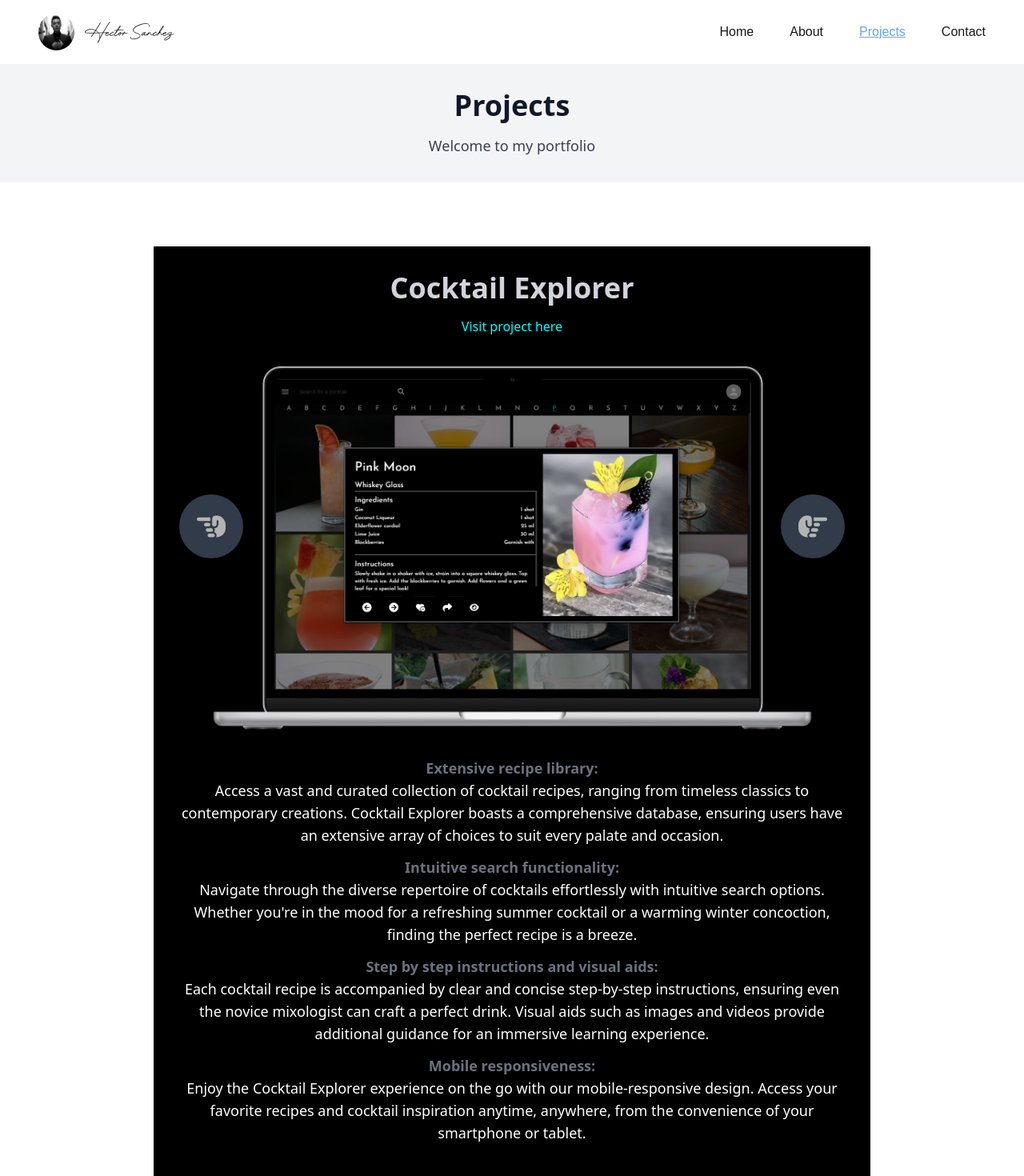
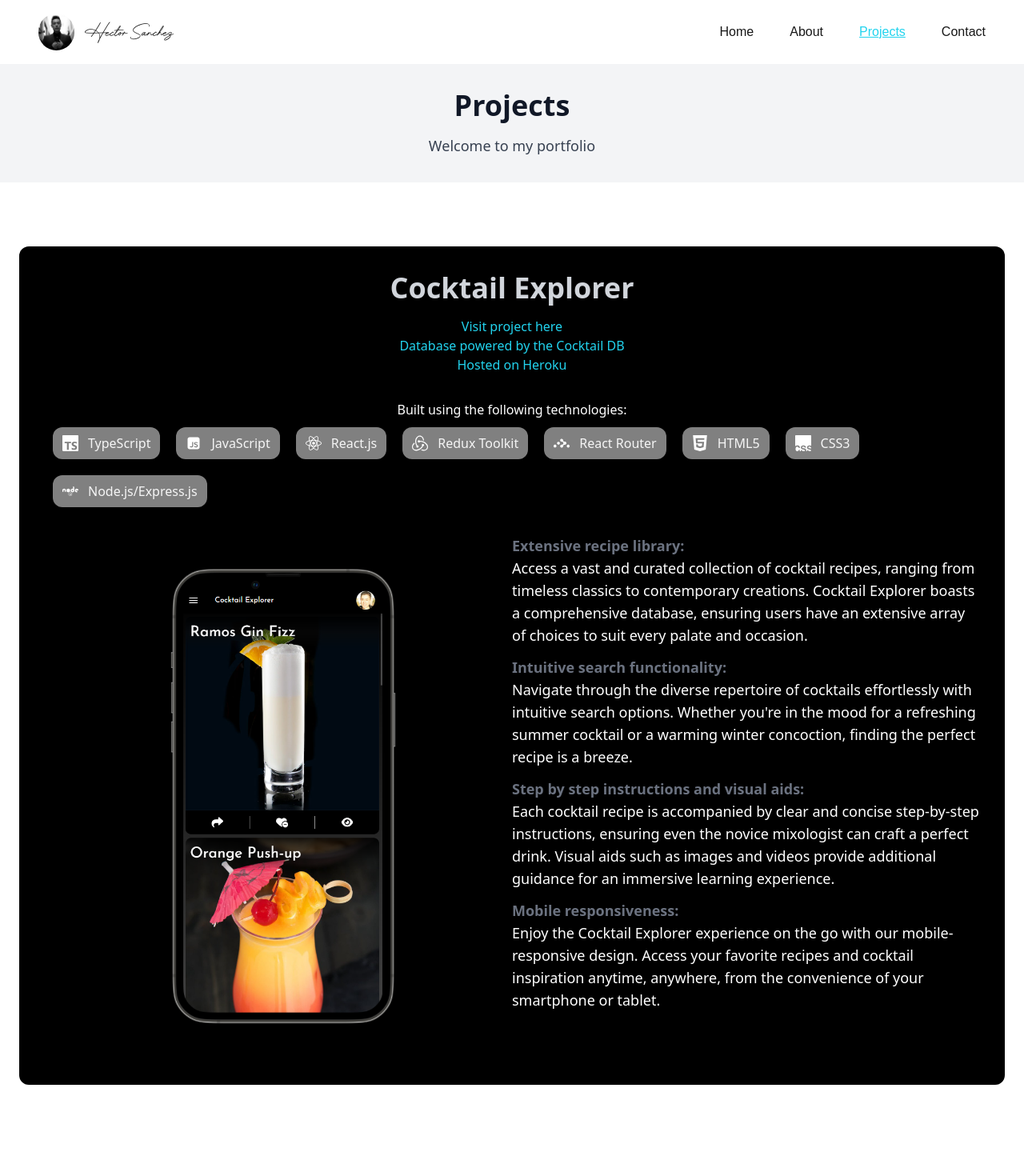
Before and after one commit to hsanchez7934/hs_portfolio, a Next.js app: page /projects in a window 1280 px wide. Shown: the top 1470 px of the page at 80% size. Built offline with nearby package versions, Linux system fonts and the light colour scheme.

Commit message:
Projects page accessibility clean up

```diff
--- a/src/app/contact/page.tsx
+++ b/src/app/contact/page.tsx
@@ -1,5 +1,11 @@
 export default function Contact() {
-	return <main className="min-h-screen bg-white text-gray-900 font-sans pt-20">
-
-    </main>
+	return (
+		<main className="min-h-screen bg-white text-gray-900 font-sans pt-20">
+			<section
+				id="contact-page-hero-section"
+				aria-label="Hero Section of the about me page"
+				className={`bg-gray-100 dark:bg-gray-800 h-dvh sm:h-svh flex flex-col items-center justify-center bg-[url(/about-hero.jpg)] bg-center bg-cover bg-no-repeat`}
+			></section>
+		</main>
+	)
 }
--- a/src/app/lib/data.ts
+++ b/src/app/lib/data.ts
@@ -27,7 +27,7 @@
 	'Partnered with product managers and UX designers to translate business requirements into clean, responsive, and accessible UI components.',
 	'Owned UI development lifecycle: feature planning, development, testing, and post release optimization.',
 	'Decreased UI bug count by 35% via test automation and structured QA handoffs.',
-	'Introduced and standardized use of a component based system to accelerate team velocity and maintain consistency.',
+	'Implemented and standardized use of a component based system to accelerate team velocity and maintain consistency.',
 	'Participated in Agile ceremonies, code reviews, and cross-functional sprint planning with backend, QA, and product teams.',
 	'Wrote clean, maintinable code following industry best practices and internal standards.'
 ]
@@ -74,6 +74,7 @@
 				url: 'https://heroku.com'
 			}
 		],
-		images: ['/ck_img_1.png', '/ck_img_2.png', '/ck_img_3.png', '/ck_img_4.png', '/ck_img_5.png']
+		images: ['/ck_img_1.png', '/ck_img_2.png', '/ck_img_3.png', '/ck_img_4.png', '/ck_img_5.png'],
+		mainProjectImg: '/ck_img_5.png'
 	}
 ]
--- a/src/app/projects/page.tsx
+++ b/src/app/projects/page.tsx
@@ -2,6 +2,7 @@
 
 import {textSizesPrimary, textSizesSecondary} from '../lib/utils'
 import {projects} from '../lib/data'
+import Image from 'next/image'
 import ImageCarousal from '../ui/ImageCarousal/ImageCarousal'
 
 import {SiTypescript} from 'react-icons/si'
@@ -48,54 +49,114 @@
 }
 
 export default function Projects() {
+	const renderedProjectCards = () => {
+		return projects.map((project, index) => {
+			const sectionColor =
+				index % 0 === 2 ? 'bg-gray-100 dark:bg-gray-800' : 'bg-white dark:bg-gray-900'
+			const {title, description, images, links, techStack, projectUrl, mainProjectImg} = project
+
 			return (
-		<main className="min-h-screen bg-white text-gray-900 font-sans pt-20">
 				<section
-				id="hero-section"
-				aria-label="Hero Section of the website"
-				className="bg-gray-100 dark:bg-gray-800 flex flex-col items-center justify-center p-8"
+					key={title}
+					id={`project-section-${title}-${index}`}
+					className={`py-20 px-6 ${sectionColor}`}
+					aria-label="Project details main section container"
 				>
-				<h1 id="hero-title" aria-label="Title of the website" className={textSizesPrimary}>
-					Projects
-				</h1>
-				<p id="hero-subtitle" aria-label="Subtitle of the website" className={textSizesSecondary}>
-					Welcome to my portfolio
-				</p>
-			</section>
-
-			<section
-				id="section-under-hero-technical-skills"
-				className="py-20 px-6 bg-white dark:bg-gray-900"
-				aria-label="Section under hero, technical skills"
-			>
-				<div className="max-w-4xl mx-auto mb-12">
-					{projects.map((project) => {
-						const {title, description, images, links, techStack, projectUrl} = project
-						return (
-							<div key={title} id={title} className="w-full bg-black p-8">
+					<div className="max-w-7xl mx-auto mb-12 bg-black rounded-xl">
+						<div key={title} id={title} className="w-full p-8">
 							<h2
 								className="text-lg sm:text-1xl md:text-2xl lg:text-3xl xl:text-4xl 2xl:text-5xl font-semibold mb-4 text-gray-300 text-center"
 								id="technical-skills-title"
-									aria-label="Technical skills title"
+								aria-label={`${title}, project title`}
 							>
 								{title}
 							</h2>
+
+							<div className="text-center">
 								<a
 									href={`${projectUrl}`}
-									style={{
-										color: 'aqua'
-									}}
-									className="block text-center hover:underline"
+									className="hover:underline text-cyan-400"
+									aria-label={`Click link to visit the project, ${title}`}
 								>
 									Visit project here
 								</a>
-								<div className="h-auto w-full bg-black">{<ImageCarousal images={images} />}</div>
-								<ul className="mb-12">
+							</div>
+
+							<div className="hidden lg:block lg:mb-8">
+								{links.map(({text, url}: {text: string; url: string}, index: number) => {
+									return (
+										<div key={index} className="text-center">
+											<a
+												className="hover:underline text-cyan-400"
+												href={url}
+												aria-label={`Click link to navigate away from website, ${text}`}
+											>
+												{text}
+											</a>
+										</div>
+									)
+								})}
+							</div>
+
+							<div className="hidden lg:block h-auto w-full">
+								<h3
+									className="text-white text-center"
+									aria-label="Technologies used to build project, title"
+								>
+									Built using the following technologies:
+								</h3>
+								<div>
+									{techStack.map((tech, index) => {
+										return (
+											<div
+												style={{
+													display: 'inline-block',
+													backgroundColor: 'gray',
+													margin: '10px',
+													padding: '8px 12px',
+													borderRadius: 12,
+													color: '#f5f5f5'
+												}}
+												key={index}
+											>
+												<div
+													style={{
+														display: 'flex',
+														alignItems: 'center',
+														justifyContent: 'center',
+														height: '100%',
+														width: '100%'
+													}}
+												>
+													{getIcon(tech)}
+													<p>{tech}</p>
+												</div>
+											</div>
+										)
+									})}
+								</div>
+							</div>
+
+							<div className="lg:flex lg:mt-6">
+								<div className="h-auto w-full lg:w-1/2 p-6">
+									{<ImageCarousal images={images} />}
+									<div className="hidden lg:block h-full w-full bg-black">
+										<Image
+											src={mainProjectImg}
+											key={index}
+											width={500}
+											height={500}
+											alt="Image of project user interface"
+											className="mb-4 h-full w-full object-cover"
+										/>
+									</div>
+								</div>
+								<ul className="mb-12 lg:w-1/2">
 									{description.map(({text, label}, index) => {
 										return (
 											<li
 												key={index}
-												className="text-base sm:text-lg xl:text-1xl 2xl:text-2xl text-white mb-3 sm:text-center"
+												className="font-thin text-base sm:text-lg xl:text-1xl 2xl:text-2xl text-white mb-3 sm:text-center lg:text-left"
 											>
 												<span
 													className="font-semibold text-gray-500 sm:block"
@@ -108,10 +169,13 @@
 										)
 									})}
 								</ul>
+							</div>
+
+							<div className="block lg:hidden">
 								<h2
 									className="text-lg sm:text-1xl md:text-2xl lg:text-3xl xl:text-4xl 2xl:text-5xl font-semibold mb-4 text-gray-300 text-center"
 									id="technical-skills-title"
-									aria-label="Technical skills title"
+									aria-label="Technology stack used to build project, title"
 								>
 									Tech Stack
 								</h2>
@@ -121,6 +185,7 @@
 											<li
 												key={index}
 												className="p-2 text-lg h-auto w-auto text-white flex items-center justify-center"
+												aria-label={`Built using, ${stack}`}
 											>
 												{getIcon(stack)}
 												<span>{stack}</span>
@@ -132,10 +197,10 @@
 									{links.map(({text, url}: {text: string; url: string}, index: number) => {
 										return (
 											<a
-												className="block text-center hover:underline mb-2"
-												style={{color: 'aqua'}}
+												className="block text-center hover:underline mb-2 text-cyan-400"
 												href={url}
 												key={index}
+												araia-label={`Click link to navigate away from website, ${text}`}
 											>
 												{text}
 											</a>
@@ -143,11 +208,32 @@
 									})}
 								</div>
 							</div>
-						)
-					})}
-					<div></div>
+						</div>
 					</div>
 				</section>
+			)
+		})
+	}
+
+	return (
+		<main className="min-h-screen bg-white text-gray-900 font-sans pt-20">
+			<section
+				id="hero-section"
+				aria-label="Title container of projects page"
+				className="bg-gray-100 dark:bg-gray-800 flex flex-col items-center justify-center p-8"
+			>
+				<h1 id="hero-title" aria-label="Title of projects page" className={textSizesPrimary}>
+					Projects
+				</h1>
+				<p
+					id="hero-subtitle"
+					aria-label="Subtitle of the projects page"
+					className={textSizesSecondary}
+				>
+					Welcome to my portfolio
+				</p>
+			</section>
+			{renderedProjectCards()}
 		</main>
 	)
 }
--- a/src/app/ui/ImageCarousal/ImageCarousal.tsx
+++ b/src/app/ui/ImageCarousal/ImageCarousal.tsx
@@ -35,7 +35,7 @@
 	}
 
 	return (
-		<div className="w-full h-full relative bg-black p-6">
+		<div className="w-full h-full relative bg-black p-6 lg:hidden">
 			<Image src={`${currentDisplayedImage}`} width={500} height={500} className="h-full w-full object-cover object-center" alt="img" />
 			<div className="w-full absolute h-14 left-0 flex" style={{top: '40%'}}>
 				<div className="flex items-center w-1/2">
--- a/src/app/ui/NavBar/NavBar.tsx
+++ b/src/app/ui/NavBar/NavBar.tsx
@@ -41,7 +41,7 @@
 					key={link.text}
 					style={{marginLeft: '45px'}}
 					className={clsx(pathName === link.href ? {} : navLinksClassName, {
-						'underline text-blue-400 dark:text-blue-400': pathName === link.href
+						'underline text-cyan-400 dark:text-cyan-400': pathName === link.href
 					})}
 				>
 					{link.text}
```
Also changed, not shown: src/app/about/page.tsx (+31 -12 lines). Lines whose indentation alone changed are shown as unchanged.
